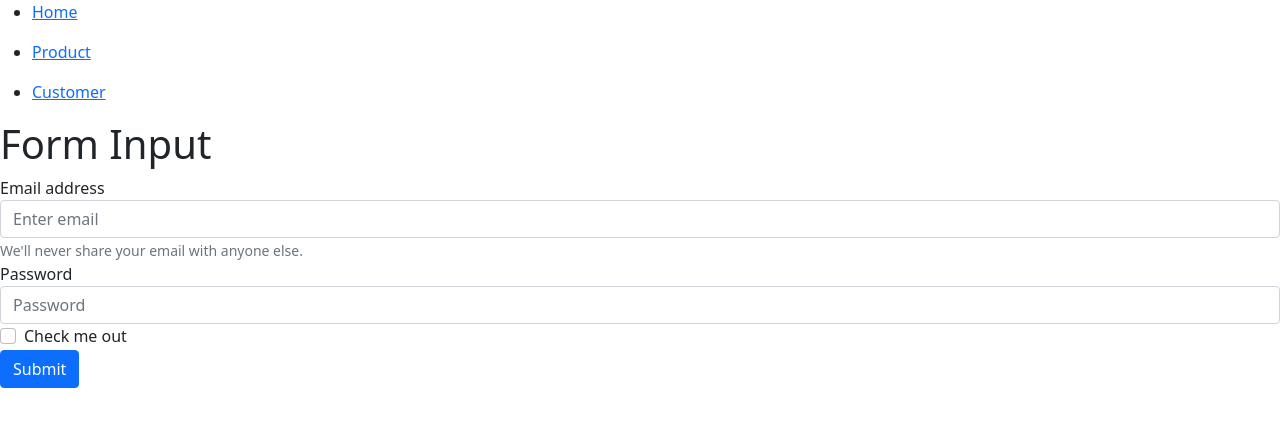
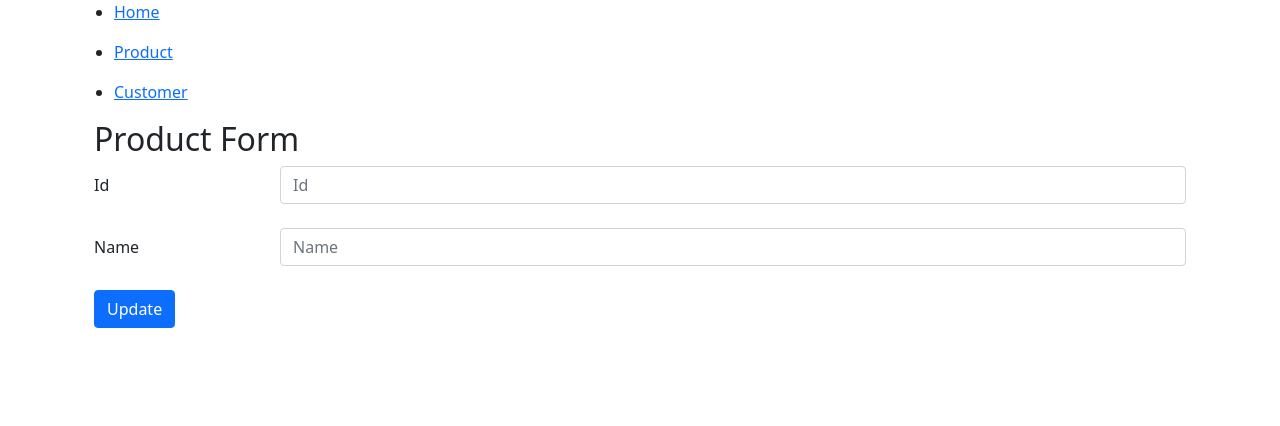
Before and after one commit to choiryaldisp/learn-react, a React (Create React App) app: page /products/form in a window 1280 px wide. Shown: the top 426 px of the page. Built offline with nearby package versions, Linux system fonts and the light colour scheme; no server answers.

Commit message:
able to use http request api

```diff
--- a/package.json
+++ b/package.json
@@ -6,6 +6,7 @@
     "@testing-library/jest-dom": "^5.16.1",
     "@testing-library/react": "^12.1.2",
     "@testing-library/user-event": "^13.5.0",
+    "axios": "^0.25.0",
     "bootstrap": "^5.1.3",
     "react": "^17.0.2",
     "react-dom": "^17.0.2",
@@ -38,5 +39,6 @@
       "last 1 firefox version",
       "last 1 safari version"
     ]
-  }
+  },
+  "proxy" : "http://localhost:3001"
 }
--- a/src/App.js
+++ b/src/App.js
@@ -1,15 +1,17 @@
-import './App.css'
+// import './App.css'
 import 'bootstrap/dist/css/bootstrap.min.css'
 import { BrowserRouter as Router, Link, Outlet, Route, Routes} from 'react-router-dom';
 import { Home } from './pages/home/Home';
-import { Product } from './pages/product/Product';
 import { Customer } from './pages/customer/Customer';
-import { ProductForm } from './pages/product/ProductForm';
+import { ProductForm } from './pages/product/component/ProductForm';
 import { NotFoundPage } from './shared/PageNotFound';
+import { ProductList } from './pages/product/component/ProductList';
+import { ProductInput } from './pages/product/component/ProductInput';
 
 const App=()=>{
   return(
     <Router>
+      <div className='container'>
         <nav>
           <ul>
             <li>
@@ -27,17 +29,23 @@ const App=()=>{
             </li>
           </ul>
         </nav>
+      </div>
 
+      <div className='container'>
           {/* Configurasi */}
           <Routes>
             <Route path='/' element={<Home/>}/>
             <Route path='products' element={<Outlet />}>
-          <Route index element={<Product/>}></Route>
+              <Route index element={<ProductList/>}></Route>
+              <Route path="input" element={<ProductInput/>}/>
               <Route path="form" element={<ProductForm/>}/>
+              <Route path="form/:id" element={<ProductForm/>}/>
             </Route>
             <Route path='customers/*' element={<Customer/>}></Route>
             <Route path='*' element={<NotFoundPage/>}></Route>
           </Routes>
+      </div>
+
     </Router>
   );
 }
--- a/src/pages/product/ProductForm.js
+++ /dev/null
@@ -1,27 +0,0 @@
-import { useLocation } from "react-router-dom";
-
-export const ProductForm = () =>{
-    const location = useLocation();
-    console.log("LOCATION", location);
-    return(
-        <>
-            <h1>Form Input</h1>
-            <form>
-                <div className="form-group">
-                    <label htmlFor="exampleInputEmail1">Email address</label>
-                    <input type="email" className="form-control" id="exampleInputEmail1" aria-describedby="emailHelp" placeholder="Enter email"/>
-                    <small id="emailHelp" className="form-text text-muted">We'll never share your email with anyone else.</small>
-                </div>
-                <div className="form-group">
-                    <label htmlFor="exampleInputPassword1">Password</label>
-                    <input type="password" className="form-control" id="exampleInputPassword1" placeholder="Password"/>
-                </div>
-                <div className="form-check">
-                    <input type="checkbox" className="form-check-input" id="exampleCheck1"/>
-                    <label className="form-check-label" htmlFor="exampleCheck1">Check me out</label>
-                </div>
-                <button type="submit" className="btn btn-primary">Submit</button>
-            </form>
-        </>
-    )
-}
--- /dev/null
+++ b/src/pages/product/component/ProductForm.js
@@ -0,0 +1,68 @@
+import axios from "axios";
+import { useEffect, useState } from "react";
+import { useNavigate, useParams } from "react-router-dom";
+import { getProduct, updateProduct } from "../service/ProductService";
+
+export const ProductForm = () =>{
+    const [newData, setNewData] = useState({})
+    const navigate = useNavigate()
+    const param = useParams()
+    const [loading, setLoading] = useState(false)
+
+    useEffect(()=>{
+        getDataById()
+    },[])
+
+    const getDataById = async () =>{
+        const response = await getProduct(param.id)
+        setNewData(response.data)
+        console.log("RESPONSE",response);
+    }
+
+    const handleChange = (event) =>{
+        const id = event.target.id
+        const value = event.target.value
+        newData[id] = value
+        setNewData({...newData});
+    }
+
+    const handleSubmit = async(event) =>{
+        try {
+            setLoading(true)
+            await updateProduct(newData)
+            setLoading(false)
+            navigate("/products")
+        } catch (error) {
+            console.log(error);
+        }
+
+    }
+
+    return(
+        <>
+            {loading ? <h1>Loading...</h1>
+            :
+            <div className="container">
+                <form onSubmit={handleSubmit}>
+                    <h2>Product Form</h2>
+                        <div className="form-group row">
+                        <label htmlFor="inputId" className="col-sm-2 col-form-label">Id</label>
+                        <div className="col-sm-10">
+                        <input type="text" value={newData.id || ""} className="form-control" id="id" placeholder="Id" onChange={handleChange}/>
+                        </div>
+                    </div>
+                    <br></br>
+                    <div className="form-group row">
+                        <label htmlFor="inputName" className="col-sm-2 col-form-label">Name</label>
+                        <div className="col-sm-10">
+                        <input type="text" value={newData.name || ""} className="form-control" id="name" placeholder="Name" onChange={handleChange}/>
+                        </div>
+                    </div>
+                    <br></br>
+                    <input className="btn btn-primary" type="submit" value="Update"/>
+                </form>
+            </div>
+            }
+        </>
+    )
+}
--- /dev/null
+++ b/src/pages/product/component/ProductInput.js
@@ -0,0 +1,55 @@
+import { useState } from "react";
+import { useNavigate} from "react-router-dom";
+import { createProduct } from "../service/ProductService";
+
+export const ProductInput = () =>{
+    const [newData, setNewData] = useState({})
+    const navigate = useNavigate()
+    const [loading, setLoading] = useState(false)
+
+    const handleChange = (event) =>{
+        const id = event.target.id
+        const value = event.target.value
+        newData[id] = value
+        setNewData({...newData});
+    }
+
+    const handleSubmit = async (event) =>{
+        try {
+            setLoading(true)
+            await createProduct(newData)
+            setLoading(false)
+            navigate("/products")
+        } catch (error) {
+            console.log(error);
+        }
+    }
+
+    return(
+        <>
+            <div>
+                {loading ? <h1>Loading...</h1>
+                :
+                <form onSubmit={handleSubmit}>
+                    <h2>Product Form</h2>
+                        <div className="form-group row">
+                        <label htmlFor="inputId" className="col-sm-2 col-form-label">Id</label>
+                        <div className="col-sm-10">
+                        <input type="text" className="form-control" id="id" placeholder="Id" onChange={handleChange}/>
+                        </div>
+                    </div>
+                    <br></br>
+                    <div className="form-group row">
+                        <label htmlFor="inputName" className="col-sm-2 col-form-label">Name</label>
+                        <div className="col-sm-10">
+                        <input type="text" className="form-control" id="name" placeholder="Name" onChange={handleChange}/>
+                        </div>
+                    </div>
+                    <br></br>
+                    <input className="btn btn-primary" type="submit" value="Input"/>
+                </form>
+                }
+            </div>
+        </>
+    )
+}
--- /dev/null
+++ b/src/pages/product/component/ProductList.js
@@ -0,0 +1,65 @@
+import axios from "axios"
+import { useEffect, useState } from "react"
+import {useNavigate} from "react-router-dom"
+import { deleteProduct, getProducts } from "../service/ProductService"
+
+export const ProductList = ()=>{
+    const[list, setList] = useState([])
+    const navigate = useNavigate()
+
+    useEffect(()=>{
+        getListProducts()
+    },[])// array kosong untuk menghentikan re-render berulang-ulang
+
+    const getListProducts = async () =>{
+        try {
+            const response = await getProducts()
+            setList(response.data.products)
+        } catch (error) {
+            console.log(error);
+        }
+    }
+
+    const handleDelete = async (data)=>{
+        try {
+            if(window.confirm(`Are you sure to delete ${data.name}`))
+            await deleteProduct(data.id)
+            await getListProducts()
+        } catch (error) {
+            console.log(error);
+        }
+    }
+
+    return(
+        <>
+            <div className="container">
+                <h2>Product List</h2>
+                <button type="button" className="btn btn-success" onClick={()=>navigate('input')}> Add Product </button>
+                <table className="table table-striped">
+                    <thead>
+                        <tr>
+                            <th scope="col">#</th>
+                            <th scope="col">Id</th>
+                            <th scope="col">Product Name</th>
+                            <th scope="col">Action</th>
+                        </tr>
+                    </thead>
+                    <tbody>
+                        {list.map((product, index) => { return (
+                        <tr key={product.id}>
+                            <td>{index + 1}</td>
+                            <td>{product.id}</td>
+                            <td>{product.name}</td>
+                            <td>
+                                <button className="btn btn-warning" onClick={()=>handleDelete(product)}>Delete</button>
+                                <button className="btn btn-primary" onClick={()=>navigate(`form/${product.id}`)}>Update</button>
+                            </td>
+                        </tr>
+                        )})
+                        }
+                    </tbody>
+                </table>
+            </div>
+        </>
+    )
+  }
--- /dev/null
+++ b/src/pages/product/service/ProductService.js
@@ -0,0 +1,26 @@
+import client from "../../../shared/http-client/Client"
+
+export const getProducts = async(params)=>{
+    const response = await client.get("/products", {params})
+    return response
+}
+
+export const getProduct = async (id)=>{
+    const response = await client.get(`/products/${id}`)
+    return response
+}
+
+export const createProduct = async (newProduct)=>{
+    const response = await client.post('/products', newProduct)
+    return response
+}
+
+export const updateProduct = async (product) =>{
+    const response = await client.put('/products', product)
+    return response
+}
+
+export const deleteProduct = async (id)=>{
+    const response = await client.delete(`/products/${id}`)
+    return response
+}
--- /dev/null
+++ b/src/shared/http-client/Client.js
@@ -0,0 +1,7 @@
+import axios from "axios";
+
+const client = axios.create({
+    baseURL: process.env.REACT_APP_BASE_URL,
+})
+
+export default client
```
Also changed, not shown: src/shared/constant/ProductConstant.js (added), 2 other files (tests, documents, lock files or other folders). Lines whose indentation alone changed are shown as unchanged.
